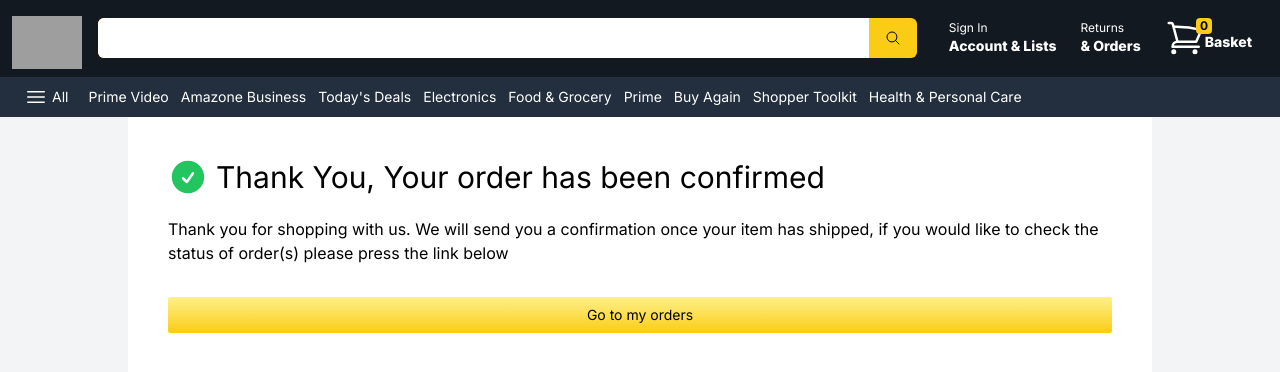
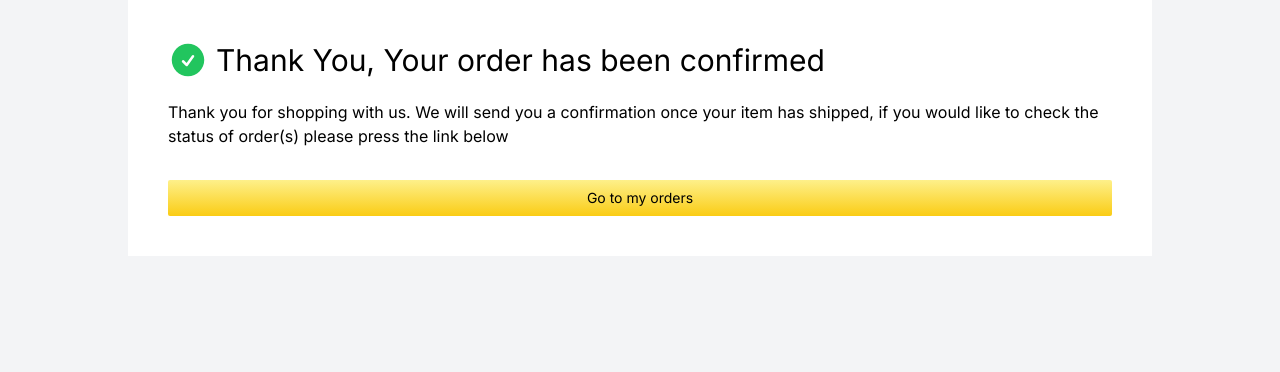
Before and after one commit to christienMD/Amazone-clone, a Next.js app: page /success in a window 1280 px wide. Shown: the top 372 px of the page. Built offline with nearby package versions, Linux system fonts and the light colour scheme; no server answers; grey boxes are pictures that could not be loaded.

Commit message:
remove header

```diff
--- a/app/ContextProvider.tsx
+++ b/app/ContextProvider.tsx
@@ -8,9 +8,11 @@ const ContextProvider = ({ children }: { children: ReactNode }) => {
   const [products, dispatch] = useReducer(productsReducer, []);
 
   return (
-    <ProductsContext.Provider value={{ products, dispatch }}>
-      {children}
-    </ProductsContext.Provider>
+    <html lang="en">
+      <ProductsContext.Provider value={{ products, dispatch }}>
+        {children}
+      </ProductsContext.Provider>
+    </html>
   );
 };
 
--- a/app/layout.tsx
+++ b/app/layout.tsx
@@ -1,11 +1,9 @@
-import Header from "@/app/components/Header";
 import type { Metadata } from "next";
 import { Inter } from "next/font/google";
 import "./globals.css";
 import AuthProvider from "./auth/Provider";
 import ContextProvider from "./ContextProvider";
-
-
+// import Header from "./components/Header";
 
 const inter = Inter({ subsets: ["latin"] });
 
@@ -22,12 +20,12 @@ export default function RootLayout({
   return (
     <html lang="en">
       <body className={inter.className}>
-        <ContextProvider>
-          <AuthProvider>
-            <Header />
+        <AuthProvider>
+          <ContextProvider>
+            {/* <Header /> */}
             {children}
-          </AuthProvider>
-        </ContextProvider>
+          </ContextProvider>
+        </AuthProvider>
       </body>
     </html>
   );
```
